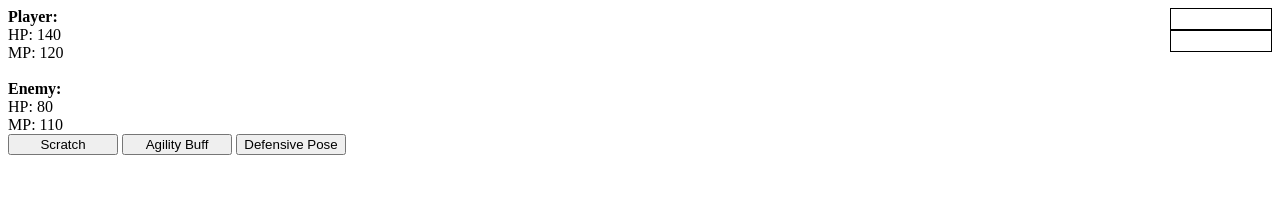
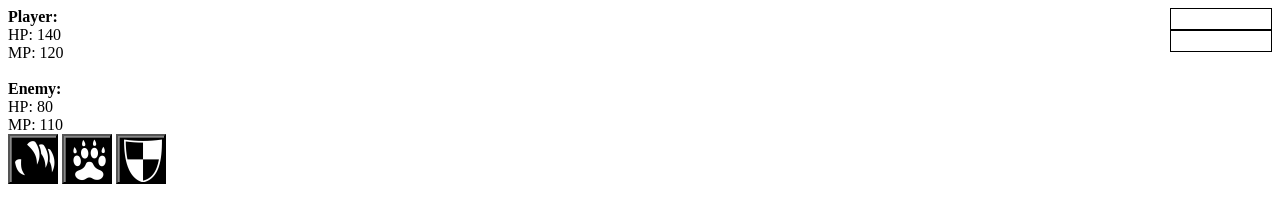
Before and after one commit to Tusky/joorgt, a plain HTML site: page index.html in a window 1280 px wide. Drawn offline with nearby package versions, Linux system fonts and the light colour scheme.

Commit message:
added icons, bit fancy

```diff
--- a/display.js
+++ b/display.js
@@ -16,9 +16,9 @@ function checkifstillalive(){
 }
 
 function setupScreen(){
-	$('#slotone').val(player.slotone.name)
-	$('#slottwo').val(player.slottwo.name)
-	$('#slotthree').val(player.slotthree.name)
+	$('#slotone').attr("style", "background: url(icons/"+player.slotone.imageurl+'); background-size:50px;').attr("title", player.slotone.name)
+	$('#slottwo').attr("style", "background: url(icons/"+player.slottwo.imageurl+'); background-size:50px;').attr("title", player.slottwo.name)
+	$('#slotthree').attr("style", "background: url(icons/"+player.slotthree.imageurl+'); background-size:50px;').attr("title", player.slotthree.name)
 	displayInfo()
 }
 
--- a/index.html
+++ b/index.html
@@ -8,7 +8,8 @@
 <style>
 	.enemy{ color: red }
 	.player{ color: green }
-	input[type="submit"]{ width: 110px;color: black; }
+	input[type="button"]{ width: 50px; height: 50px; padding: 5px; position: relative;}
+	.on_cooldown, .on_gcd { opacity: 0.7; }
 	#equipment, #inventory{ clear: both; float: right; display: block; border: 1px black solid; width: 100px; height: 20px; }
 </style>
 <div id="game">
@@ -23,8 +24,7 @@
 	<b>Enemy: </b><br />
 		HP: <span id="enemyhp"></span><br />
 		MP: <span id="enemymana"></span><br />
-	<input type="submit" id="slotone" class="skill" value="Fight" />
-	<input type="submit" id="slottwo" class="skill" value="Fight" />
-	<input type="submit" id="slotthree" class="skill" value="Fight" />
-	<div id="console_log"></div>
+	<input type="button" id="slotone" class="skill" value=" " />
+	<input type="button" id="slottwo" class="skill" value=" " />
+	<input type="button" id="slotthree" class="skill" value=" " />
 </div>
--- a/skills.js
+++ b/skills.js
@@ -1,19 +1,20 @@
-function Skills(name,dmg,buff,timer,cd,target){
+function Skills(name,dmg,buff,timer,cd,target,img){
 	this.name = name
 	this.dmg = dmg
 	this.buff = buff
 	this.timer = timer
 	this.cd = cd
 	this.target = target
+	this.imageurl = img
 
 	this.return_name = function(){ return this.name }
 	this.use_buff = function(){  }
 }
 
 function createSkills(){
-	this.rake = new Skills("Scratch", 1.2, 0, 0, 2, "enemy")
-	this.agibuff = new Skills("Agility Buff", 0, "Agility+10", 30, 0, "self")
-	this.def = new Skills("Defensive Pose", 0, "Strength+10", 30, 0, "self")
+	this.rake = new Skills("Scratch", 1.2, 0, 0, 2, "enemy", "scratch.png")
+	this.agibuff = new Skills("Agility Buff", 0, "Agility+10", 30, 0, "self", "agibuff.png")
+	this.def = new Skills("Defensive Pose", 0, "Strength+10", 30, 0, "self", "defensivepose.png")
 }
 
 function disableActionButton(slot){
@@ -32,7 +33,7 @@ function disableActionButton(slot){
 	}
 	setTimeout(function(){
 		window.clearInterval(cdi[slot])
-		$("#"+slot).removeClass('on_cooldown').css("color","black").val(action.name);
+		$("#"+slot).removeClass('on_cooldown').css("color","black").val(' ');
 	}, action.cd*1000)
 }
 
```
Also changed, not shown: icons/agibuff.png (added), icons/defensivepose.png (added), icons/scratch.png (added).
